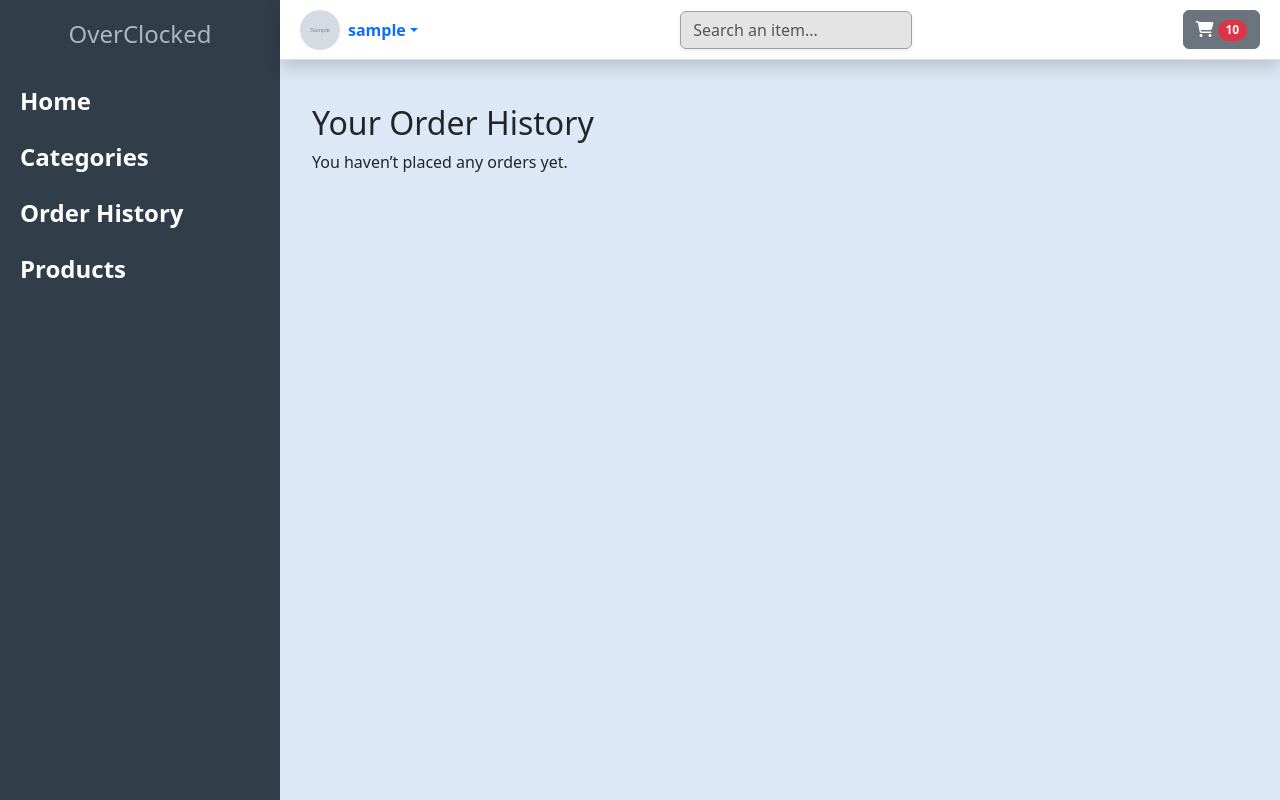
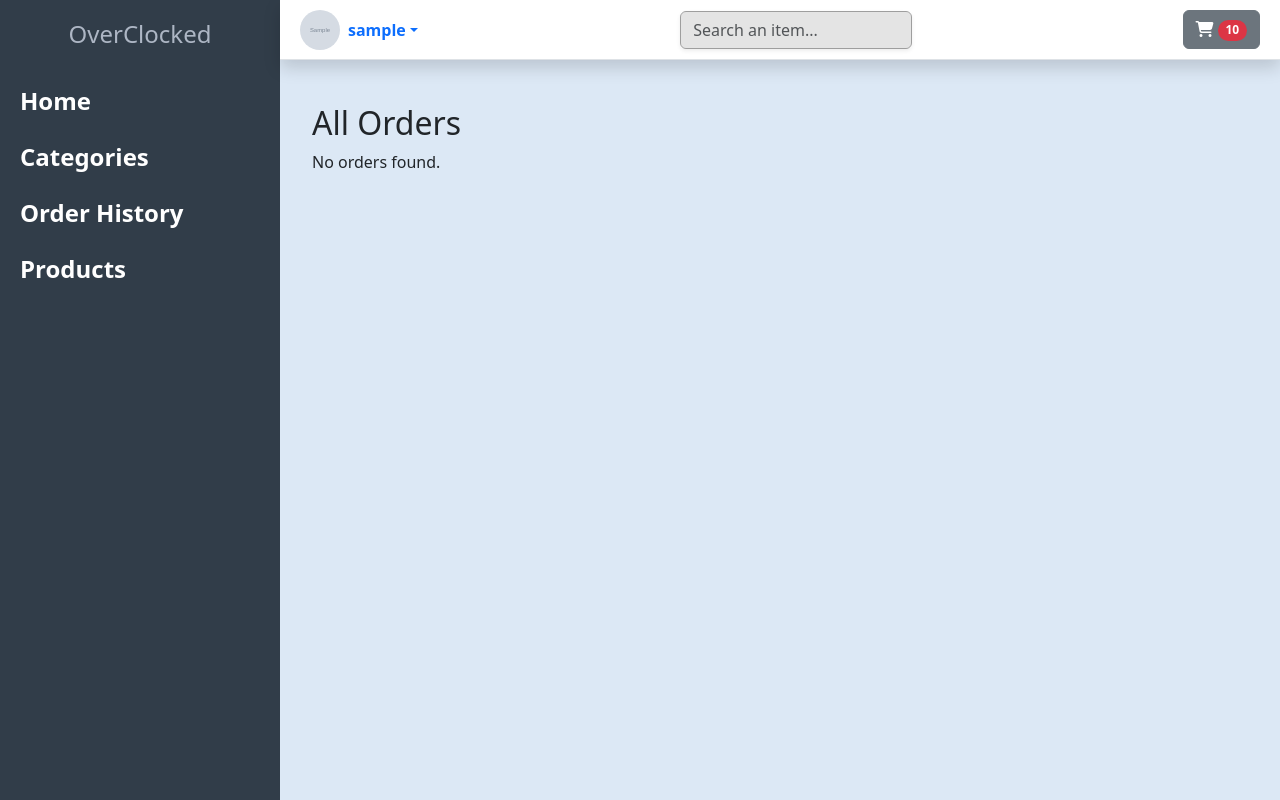
Before and after one commit to Leuim/overclocked, a Django app: page /orders/ in a window 1280 px wide. Run offline with Django 5.2, Linux system fonts and the light colour scheme; a user stored in the database is signed in; tables that the repository leaves empty hold one stand-in row (values such as "Sample post"); grey boxes marked "Sample" are stand-in pictures.

Commit message:
made admin view all orders history

```diff
--- a/main_app/templates/main_app/order_history.html
+++ b/main_app/templates/main_app/order_history.html
@@ -1,29 +1,47 @@
-{% extends "base.html" %} {% block content %}
+{% extends "base.html" %}
+{% block title %} Orders {% endblock %}
 
+{% block content %}
 <div class="container mt-4">
-  <h2>Your Order History</h2>
+  <h2>
+    {% if user.is_staff %}
+      All Orders
+    {% else %}
+      Your Order History
+    {% endif %}
+  </h2>
 
   {% if orders %}
   <div class="list-group">
     {% for order in orders %}
     <div class="list-group-item mb-3">
       <h5>Order #{{ order.id }}</h5>
+
+      {% if user.is_staff %}
+        <p><strong>User:</strong> {{ order.user.username }}</p>
+        <p><strong>Date:</strong> {{ order.created_at|date:"M d, Y H:i" }}</p>
+      {% endif %}
+
       <p><strong>Total:</strong> ${{ order.total_price }}</p>
       <p><strong>Status:</strong> {{ order.status }}</p>
 
       <h6>Items:</h6>
       <ul>
         {% for item in order.cartitem_set.all %}
-        <li>
-          {{ item.product.name }} (x{{ item.quantity }}) - ${{ item.price }}
-        </li>
+        <li>{{ item.product.name }} (x{{ item.quantity }}) - ${{ item.price }}</li>
         {% endfor %}
       </ul>
     </div>
     {% endfor %}
   </div>
   {% else %}
-  <p>You haven’t placed any orders yet.</p>
+  <p>
+    {% if user.is_staff %}
+      No orders found.
+    {% else %}
+      You haven’t placed any orders yet.
+    {% endif %}
+  </p>
   {% endif %}
 </div>
 {% endblock %}
--- a/main_app/views.py
+++ b/main_app/views.py
@@ -155,6 +155,11 @@ def checkout(request):
 
 @login_required
 def order_history(request):
-    # Get all completed carts for this user
-    orders = Cart.objects.filter(user=request.user, status="completed").order_by("-id")
+    if request.user.is_staff:
+        orders = Cart.objects.filter(status="completed").order_by("-created_at")
+    else:
+        orders = Cart.objects.filter(user=request.user, status="completed").order_by("-created_at")
     return render(request, "main_app/order_history.html", {"orders": orders})
+def all_orders(request):
+    orders = Cart.objects.filter(status="completed").order_by("-created_at")
+    return render(request, "orders/all_orders.html", {"orders": orders})
```
